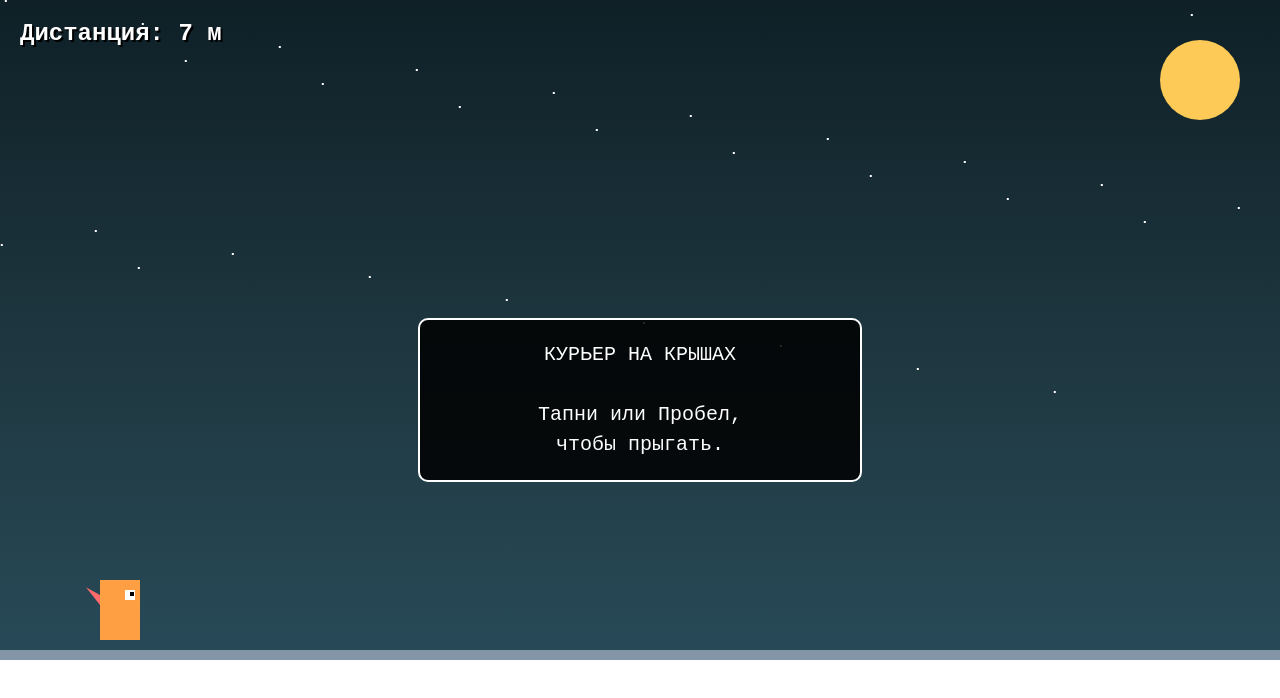
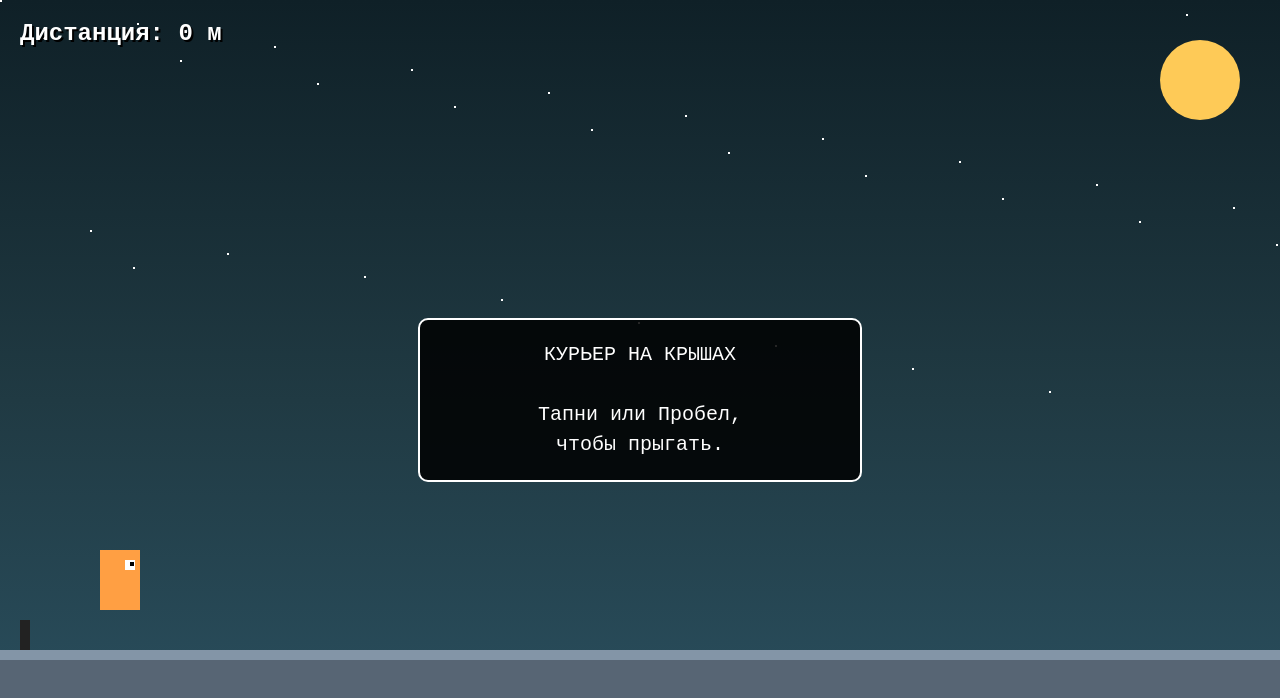
Before and after one commit to pavelsivulich/roof-runner, a plain HTML site: page index.html in a window 1280 px wide. Drawn offline with Linux system fonts and the light colour scheme.

Commit message:
Update index.html

```diff
--- a/index.html
+++ b/index.html
@@ -11,6 +11,8 @@
             background: linear-gradient(to bottom, #0f2027, #203a43, #2c5364);
             font-family: 'Courier New', Courier, monospace;
             touch-action: none;
+            user-select: none;
+            -webkit-user-select: none;
         }
         canvas { display: block; width: 100%; height: 100%; }
         #ui {
@@ -26,6 +28,7 @@
             border: 2px solid #fff; pointer-events: none;
             display: block; width: 80%; max-width: 400px;
             line-height: 1.5;
+            z-index: 20;
         }
     </style>
 </head>
@@ -34,8 +37,7 @@
     <div id="ui">Дистанция: <span id="score">0</span> м</div>
     <div id="start-msg">
         КУРЬЕР НА КРЫШАХ<br><br>
-        Тапни или Пробел,<br>чтобы прыгать.<br>
-        Не упади в пропасть!
+        Тапни или Пробел,<br>чтобы прыгать.
     </div>
     <canvas id="gameCanvas"></canvas>
 
@@ -45,9 +47,9 @@
 
     let width, height;
 
-    function resize() {
-        width = window.innerWidth;
-        height = window.innerHeight;        canvas.width = width;
+    function resize() {        width = window.innerWidth;
+        height = window.innerHeight;
+        canvas.width = width;
         canvas.height = height;
     }
     window.addEventListener('resize', resize);
@@ -55,18 +57,17 @@
 
     // --- НАСТРОЙКИ ФИЗИКИ ---
     const GRAVITY = 0.6;
-    const JUMP_FORCE = -14; // Чуть сильнее прыжок для запаса
+    const JUMP_FORCE = -14;
     const BASE_SPEED = 6;
 
-    // Переменные игры
     let score = 0;
-    let finalScore = 0; // Сохраняем счет при проигрыше
+    let finalScore = 0;
     let frame = 0;
     let isGameOver = false;
+    let gameStarted = false; // Флаг начала игры
     let gameSpeed = BASE_SPEED;
     let platforms = [];
 
-    // Игрок
     const player = {
         x: 100,
         y: 0,
@@ -79,29 +80,50 @@
 
     // Управление
     function jump() {
+        // Если игра не началась - начинаем её первым прыжком
+        if (!gameStarted) {
+            gameStarted = true;
+            document.getElementById('start-msg').style.display = 'none';
+        }
+
         if (isGameOver) {
             resetGame();
             return;
         }
+
         if (player.grounded) {
             player.vy = JUMP_FORCE;
             player.grounded = false;
-            document.getElementById('start-msg').style.display = 'none';
         }
     }
-
-    window.addEventListener('keydown', e => { if(e.code === 'Space') jump(); });
-    window.addEventListener('touchstart', (e) => { e.preventDefault(); jump(); }, {passive: false});
-    window.addEventListener('mousedown', jump);
+    window.addEventListener('keydown', e => {
+        if(e.code === 'Space') {
+            e.preventDefault(); // Чтобы страница не скроллилась
+            jump();
+        }
+    });
+    window.addEventListener('touchstart', (e) => {
+        e.preventDefault();
+        jump();
+    }, {passive: false});
+    window.addEventListener('mousedown', (e) => {
+        e.preventDefault();
+        jump();
+    });
 
     function resetGame() {
         platforms = [];
-        score = 0;        finalScore = 0;
+        score = 0;
+        finalScore = 0;
         frame = 0;
         gameSpeed = BASE_SPEED;
-        player.y = height / 2;
+        isGameOver = false;
+        gameStarted = false; // Сбрасываем флаг старта
+
+        // Начальная позиция игрока (на первой платформе)
+        player.y = height - 250;
         player.vy = 0;
-        isGameOver = false;
+        player.grounded = true;
 
         // Стартовая длинная платформа
         platforms.push({
@@ -111,7 +133,7 @@
             height: 200
         });
 
-        // Сообщение о проигрыше (изменится текст после смерти)
+        // Показываем инструкцию
         const msg = document.getElementById('start-msg');
         msg.innerHTML = "КУРЬЕР НА КРЫШАХ<br><br>Тапни или Пробел,<br>чтобы прыгать.";
         msg.style.display = 'block';
@@ -119,33 +141,23 @@
         updateUI();
     }
 
-    // Генерация крыши с умными ограничениями
     function spawnPlatform() {
         const lastP = platforms[platforms.length - 1];
 
-        // 1. Ограничиваем разрыв (пропасть)
-        // Минимум 80, максимум 220 (чтобы можно было перепрыгнуть)
         const minGap = 80;
-        const maxGap = 220;
-        const gap = minGap + Math.random() * (maxGap - minGap);
+        const maxGap = 220;         const gap = minGap + Math.random() * (maxGap - minGap);
 
-        // 2. Ограничиваем высоту следующей платформы
-        // Максимальная высота прыжка игрока примерно: (JUMP_FORCE^2) / (2 * GRAVITY) ≈ 160px
-        // Добавляем запас, но не делаем невозможных прыжков.
         const maxJumpHeight = 160;
-
-        // Случайное изменение высоты относительно предыдущей
         let heightChange = (Math.random() - 0.5) * maxJumpHeight * 1.2;
 
         let pY = lastP.y + heightChange;
 
-        // Жесткие границы экрана (отступ сверху 100, снизу 100)
         const minY = 150;
         const maxY = height - 100;
 
         if (pY < minY) pY = minY;
         if (pY > maxY) pY = maxY;
-        // Ширина платформы
+
         const pWidth = 200 + Math.random() * 400;
 
         platforms.push({
@@ -157,23 +169,24 @@
     }
 
     function update() {
-        if (isGameOver) return;
+        // Если игра еще не началась (ждем первого прыжка), просто рисуем, но не двигаем мир
+        if (!gameStarted || isGameOver) {
+            return;
+        }
 
         // Физика
         player.vy += GRAVITY;
         player.y += player.vy;
 
         // Движение мира
-        gameSpeed += 0.0005; // Очень плавное ускорение
+        gameSpeed += 0.0005;
         score += gameSpeed * 0.05;
         updateUI();
 
-        // Двигаем платформы
         for (let i = 0; i < platforms.length; i++) {
             platforms[i].x -= gameSpeed;
         }
 
-        // Удаляем старые, добавляем новые
         if (platforms[0].x + platforms[0].width < -100) {
             platforms.shift();
         }
@@ -182,33 +195,25 @@
         if (lastP.x < width + 200) {
             spawnPlatform();
         }
-
-        // --- ИСПРАВЛЕННАЯ КОЛЛИЗИЯ ---
+        // Коллизия
         player.grounded = false;
 
         for (let p of platforms) {
-            // Проверяем, находится ли игрок над платформой по горизонтали
-            // С небольшим допуском (±10px), чтобы не проваливаться на краях
             const horizontalOverlap = (player.x + player.width > p.x + 5) && (player.x < p.x + p.width - 5);
-
-            // Проверяем вертикаль:
-            // 1. Ноги игрока ниже или на уровне верха платформы
             const feetBelowTop = (player.y + player.height >= p.y);
-            // 2. Ноги игрока не слишком глубоко внутри платформы (был в воздухе в прошлом кадре)            const wasAbove = (player.y + player.height - player.vy <= p.y + 10);
-            // 3. Игрок падает вниз
+            const wasAbove = (player.y + player.height - player.vy <= p.y + 10);
             const fallingDown = (player.vy >= 0);
 
             if (horizontalOverlap && feetBelowTop && wasAbove && fallingDown) {
                 player.grounded = true;
                 player.vy = 0;
-                player.y = p.y - player.height; // Телепортируем ровно на край
+                player.y = p.y - player.height;
             }
         }
 
-        // Смерть
         if (player.y > height) {
             isGameOver = true;
-            finalScore = Math.floor(score); // ЗАПОМИНАЕМ СЧЕТ
+            finalScore = Math.floor(score);
 
             const msg = document.getElementById('start-msg');
             msg.innerHTML = `УПАЛ!<br><br>Дистанция: <b style="color:#ff9f43; font-size:1.2em">${finalScore}</b> м<br><small>Тапни для рестарта</small>`;
@@ -219,7 +224,6 @@
     }
 
     function updateUI() {
-        // Показываем текущий счет, а если игра окончена - финальный
         document.getElementById('score').innerText = isGameOver ? finalScore : Math.floor(score);
     }
 
@@ -232,23 +236,19 @@
         ctx.arc(width - 80, 80, 40, 0, Math.PI * 2);
         ctx.fill();
 
-        // Звезды (параллакс)
+        // Звезды
         ctx.fillStyle = '#fff';
         for(let i=0; i<30; i++) {
-            // Двигаем звезды медленнее фона
             let sx = ((frame * 0.2) + (i * 137)) % width;
             let sy = (i * 23) % (height/2);
             ctx.fillRect(sx, sy, 2, 2);
         }
-
         // Платформы
         platforms.forEach(p => {
-            // Тело здания            ctx.fillStyle = '#576574';
+            ctx.fillStyle = '#576574';
             ctx.fillRect(p.x, p.y, p.width, p.height);
-            // Крыша
             ctx.fillStyle = '#8395a7';
             ctx.fillRect(p.x, p.y, p.width, 10);
-            // Декор
             ctx.fillStyle = '#222';
             ctx.fillRect(p.x + 20, p.y - 30, 10, 30);
             ctx.fillRect(p.x + p.width - 40, p.y - 20, 15, 20);
@@ -258,20 +258,18 @@
         ctx.fillStyle = player.color;
         ctx.fillRect(player.x, player.y, player.width, player.height);
 
-        // Глаза
         ctx.fillStyle = '#fff';
         ctx.fillRect(player.x + 25, player.y + 10, 10, 10);
         ctx.fillStyle = '#000';
         ctx.fillRect(player.x + 30, player.y + 12, 4, 4);
 
-        // Шарф (анимация от скорости и прыжка)
-        if (!player.grounded || gameSpeed > 6) {
+        // Шарф
+        if (!player.grounded || (gameStarted && !isGameOver)) {
             ctx.fillStyle = '#ff6b6b';
             ctx.beginPath();
             ctx.moveTo(player.x, player.y + 15);
-            // Чем быстрее бежим, тем сильнее шарф назад
-            let wind = gameSpeed * 1.5;
-            if (!player.grounded) wind += 5; // В прыжке сильнее
+            let wind = (gameStarted && !isGameOver) ? gameSpeed * 1.5 : 0;
+            if (!player.grounded) wind += 5;
 
             ctx.lineTo(player.x - wind, player.y + 10 + Math.sin(frame*0.5)*5);
             ctx.lineTo(player.x, player.y + 25);
@@ -285,12 +283,10 @@
         requestAnimationFrame(loop);
     }
 
-    // Старт
+    // Инициализация
     resetGame();
-    // Сразу скрываем сообщение "Упал", оставляем инструкцию
-    document.getElementById('start-msg').innerHTML = "КУРЬЕР НА КРЫШАХ<br><br>Тапни или Пробел,<br>чтобы прыгать.";
-    isGameOver = false;
+    loop();
 
-    loop();
-</script></body>
+</script>
+</body>
 </html>
```
